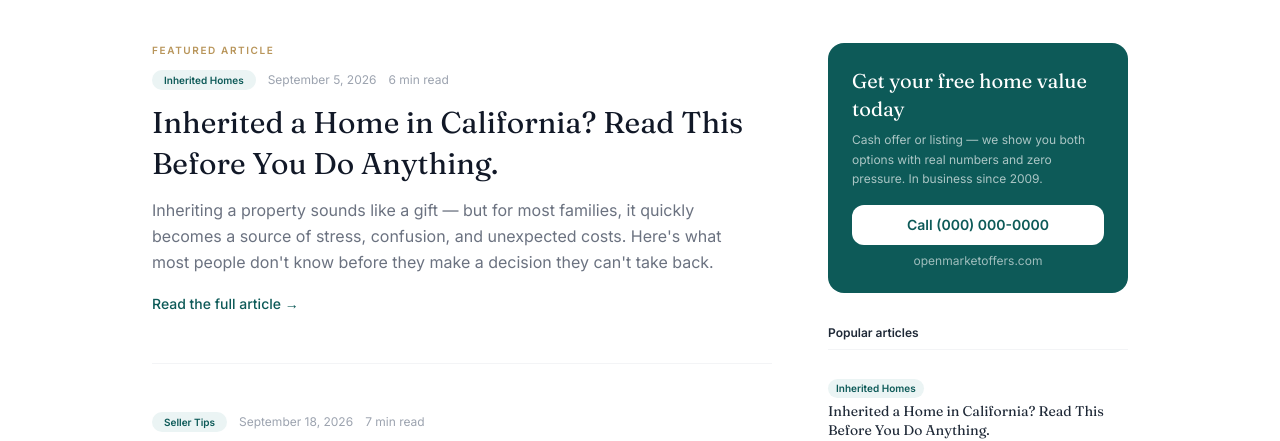
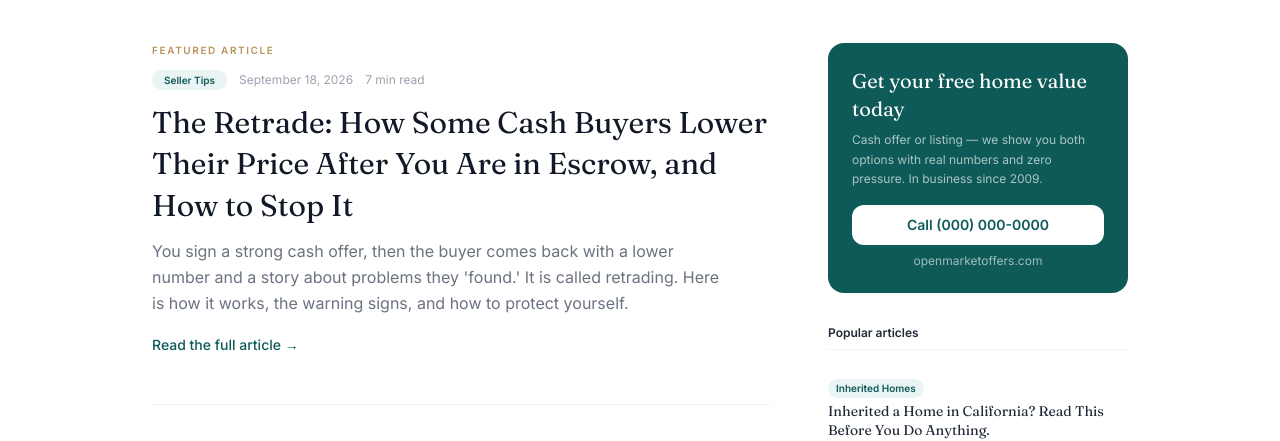
Before and after one commit to LazarDev20/open-market-offers, a Next.js app: page /blog in a window 1280 px wide. Shown: the part 360-801 px from the top of the page. Built offline with nearby package versions, Linux system fonts and the light colour scheme; no server answers.

Commit message:
Feature newest post automatically

```diff
--- a/app/blog/page.tsx
+++ b/app/blog/page.tsx
@@ -162,10 +162,11 @@ const posts = [
 ];
 
 export default function BlogPage() {
-  const featured = posts.find((p) => p.featured);
-  const rest = posts
-    .filter((p) => !p.featured)
-    .sort((a, b) => new Date(b.date).getTime() - new Date(a.date).getTime());
+    const sorted = [...posts].sort(
+    (a, b) => new Date(b.date).getTime() - new Date(a.date).getTime()
+  );
+  const featured = sorted[0];
+  const rest = sorted.slice(1);
   return (
     <div className="min-h-screen bg-white">
       <div className="bg-[#0D5A58] py-16 px-6 text-center">
```
